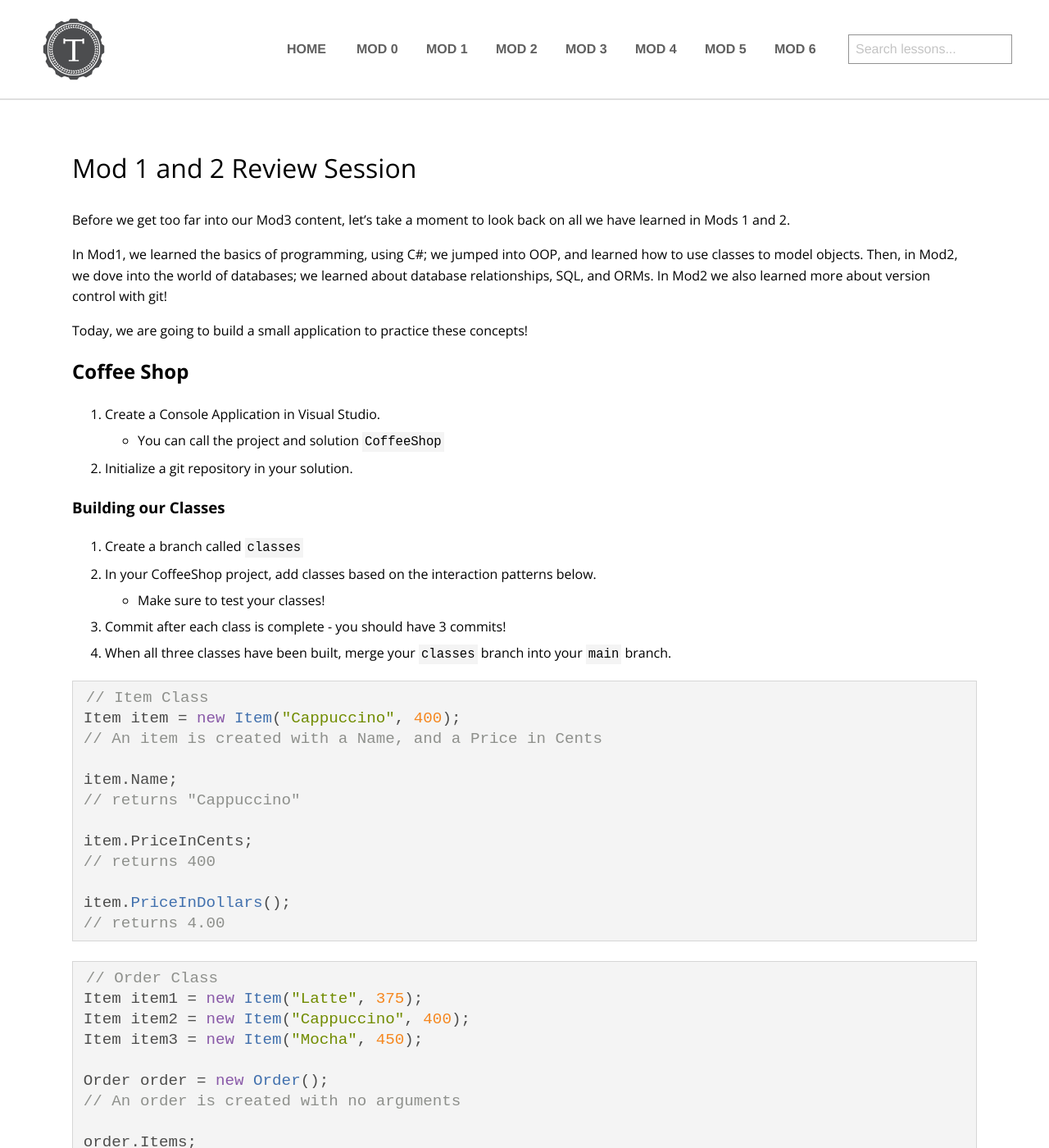
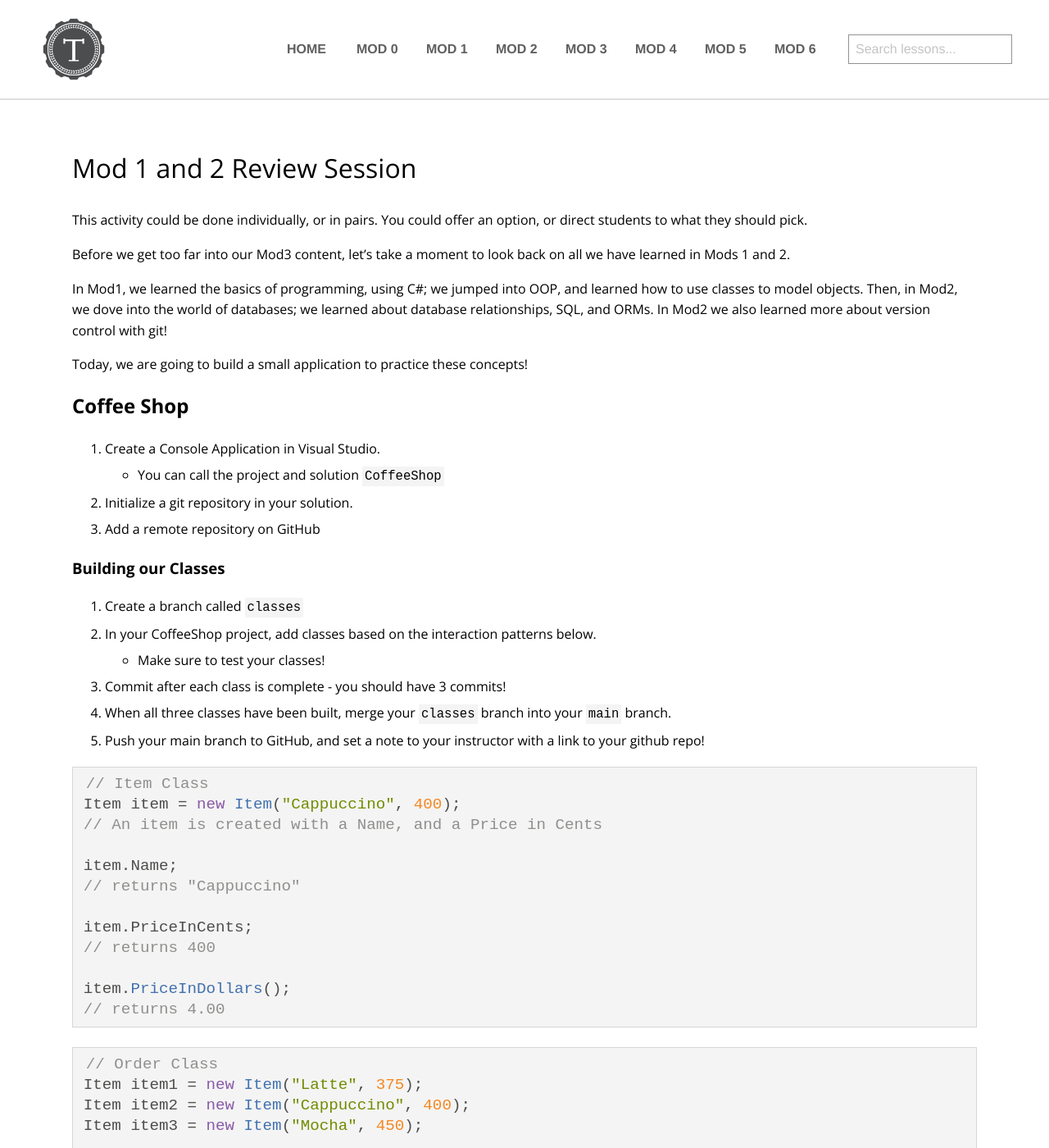
Before and after one commit to turingschool/launch-curriculum, a Jekyll site: the page built from module3/lessons/Week1/Mod1and2Review.md, in a window 1280 px wide and 1400 px high. Shown: the whole window at 82% size. Built offline with Jekyll 4.4.1, drawn with Linux system fonts in a browser that asks for light colours; nearby versions of some CDN libraries; comment, search, counter and statistics services are not loaded; some of the changed text lies outside the part shown.

Commit message:
Update Mod1and2Review.md

````diff
--- a/module3/lessons/Week1/Mod1and2Review.md
+++ b/module3/lessons/Week1/Mod1and2Review.md
@@ -2,6 +2,12 @@
 layout: page
 title: Mod 1 and 2 Review Session
 ---
+
+<section class='instructor-note' markdown='1'>
+
+This activity could be done individually, or in pairs.  You could offer an option, or direct students to what they should pick.
+
+</section>
 
 Before we get too far into our Mod3 content, let's take a moment to look back on all we have learned in Mods 1 and 2.
 
@@ -14,6 +20,7 @@ Today, we are going to build a small application to practice these concepts!
 1. Create a Console Application in Visual Studio.
     * You can call the project and solution `CoffeeShop`
 2. Initialize a git repository in your solution.
+3. Add a remote repository on GitHub
 
 ### Building our Classes
 
@@ -22,6 +29,7 @@ Today, we are going to build a small application to practice these concepts!
     * Make sure to test your classes!
 3. Commit after each class is complete - you should have 3 commits!
 4. When all three classes have been built, merge your `classes` branch into your `main` branch.
+5. Push your main branch to GitHub, and set a note to your instructor with a link to your github repo!
 
 ```c#
 // Item Class
@@ -117,6 +125,7 @@ customer.ItemsOrdered();
 6. Add a migration to create your database.
 7. Run your migration!
 8. Commit your work, and merge your `migrations` branch into your `main` branch.
+9. Push your main branch to GitHub, and set a note to your instructor with a link to your github repo!
 
 <section class='instructor-notes' markdown='1'>
 
````
